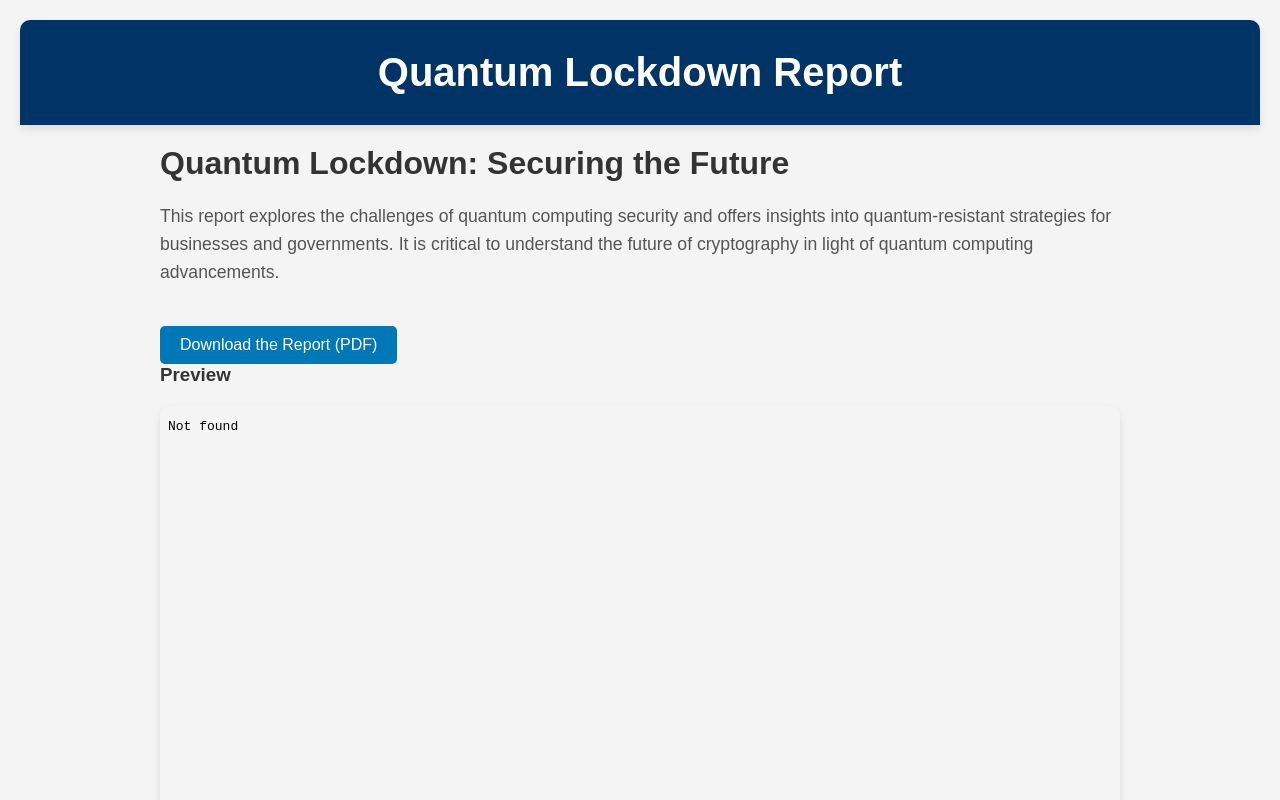
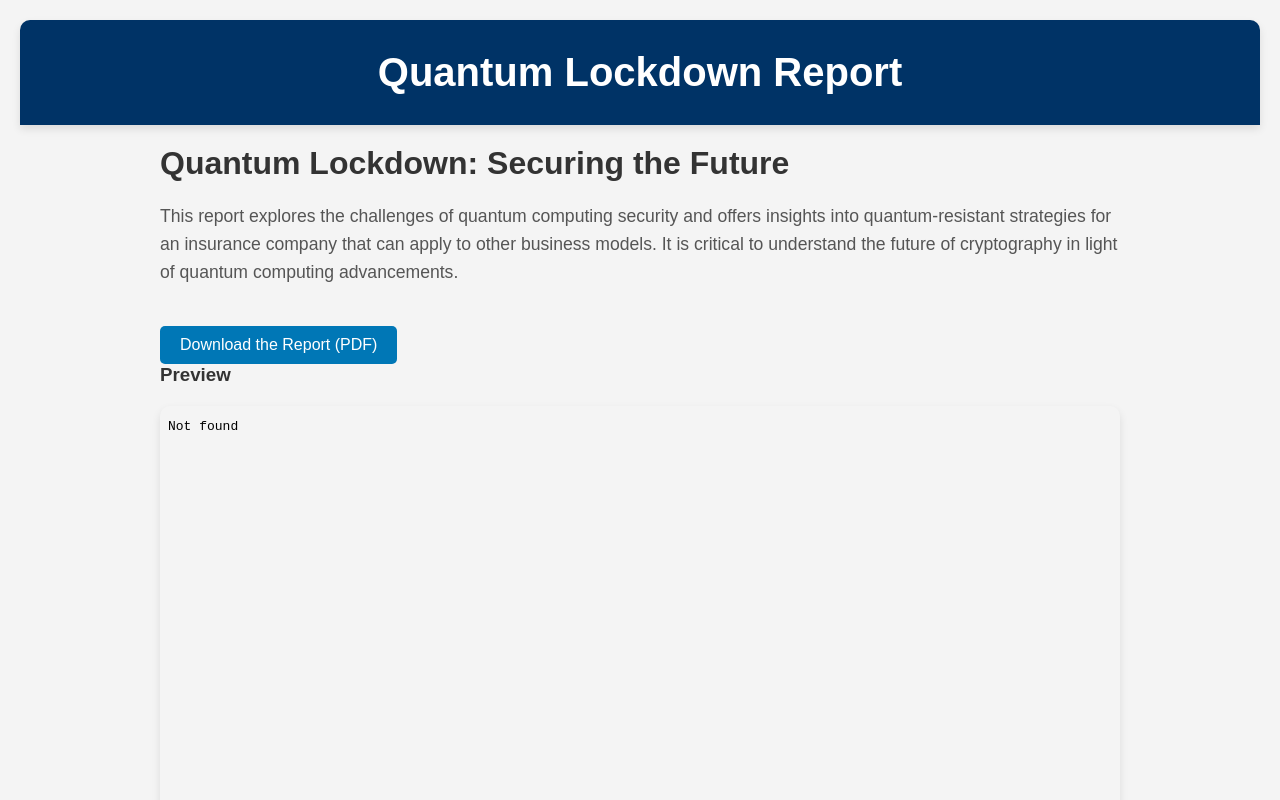
Before and after one commit to Blackpenguin46/quantum-paper, a plain HTML site: page index.html in a window 1280 px wide. Shown: the top 800 px of the page. Drawn offline with Linux system fonts and the light colour scheme.

```diff
--- a/index.html
+++ b/index.html
@@ -16,8 +16,8 @@
       <h2>Quantum Lockdown: Securing the Future</h2>
       <p>
         This report explores the challenges of quantum computing security and offers insights into
-        quantum-resistant strategies for businesses and governments. It is critical to understand
-        the future of cryptography in light of quantum computing advancements.
+        quantum-resistant strategies for an insurance company that can apply to other business models.
+        It is critical to understand the future of cryptography in light of quantum computing advancements.
       </p>
 
       <!-- Link to download the report -->
```
